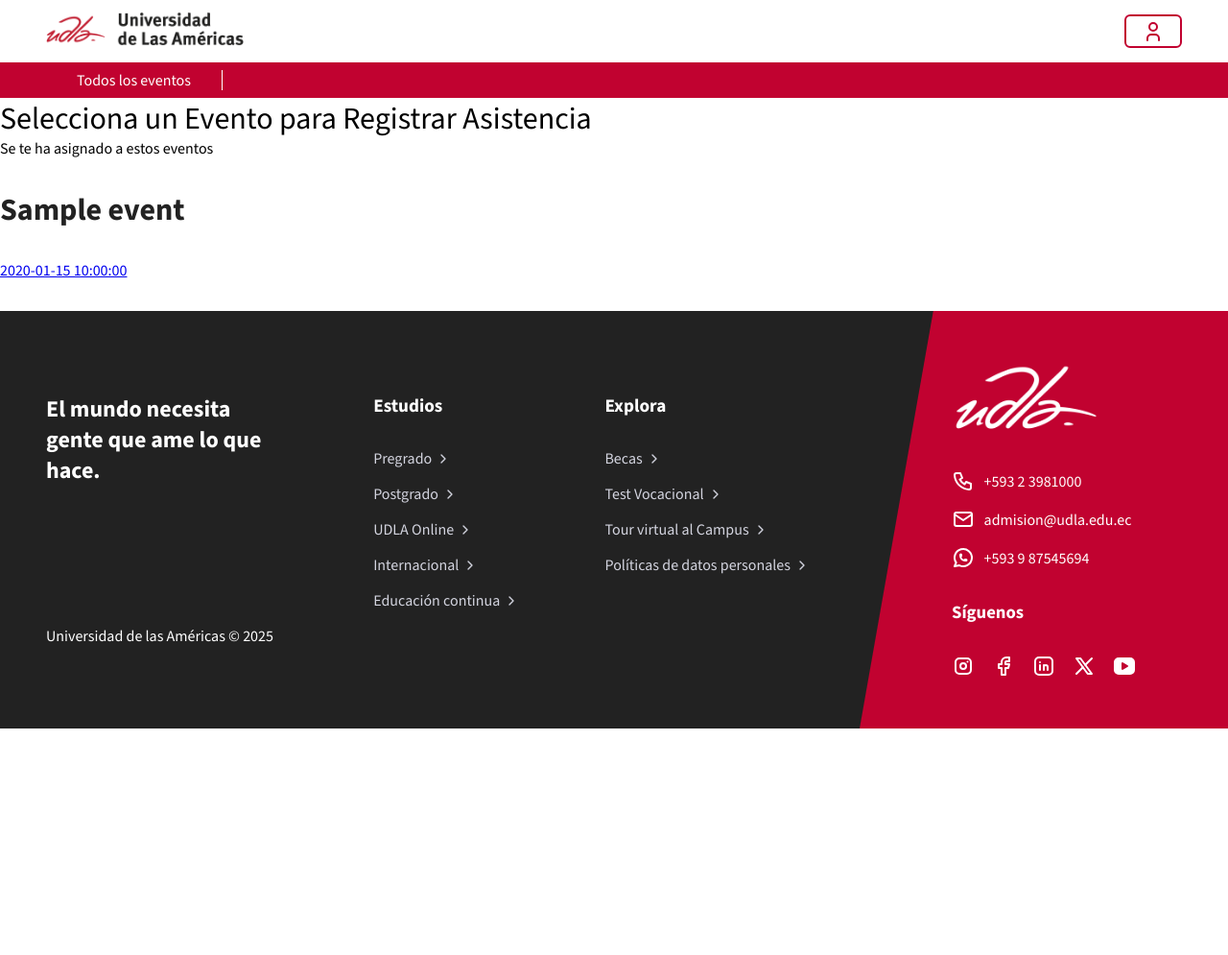
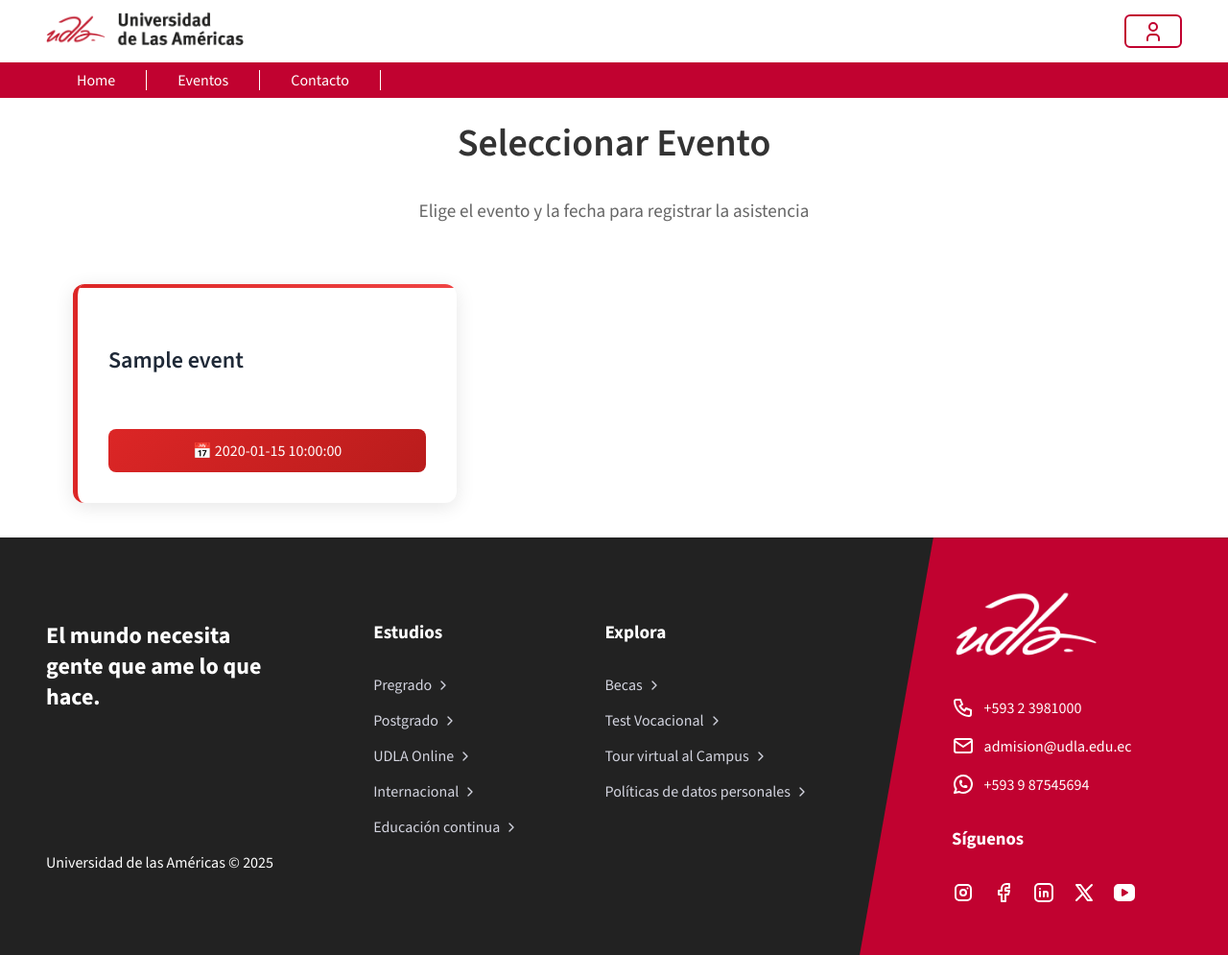
Before and after one commit to SkyDragon00/proyecto-capstone-frontend, a FastAPI app: template templates/select_event_to_record.html.j2 in a window 1280 px wide. Shown: the whole page at 96% size. Before the commit the page ends 759 px from the top, so only its background shows below. Run offline with FastAPI, Linux system fonts and the light colour scheme; the template is opened without the code that fills it: most values are stand-ins (such as "Sample title", 1, 10 or a date in 2020).

Commit message:
👌 IMPROVE: Revamp event selection page layout and styles; enhance user experience with responsive design and improved visual elements.

```diff
--- /dev/null
+++ b/static/css/select-events-to-record.css
@@ -0,0 +1,201 @@
+/* Estilos para la página de selección de eventos para registrar asistencia */
+
+.select-events-container {
+    max-width: 1200px;
+    margin: 0 auto;
+    padding: 20px;
+}
+
+.page-title {
+    text-align: center;
+    color: #333;
+    font-size: 2.5rem;
+    margin-bottom: 2rem;
+    font-weight: 600;
+}
+
+.page-subtitle {
+    text-align: center;
+    color: #666;
+    font-size: 1.2rem;
+    margin-bottom: 3rem;
+    font-weight: 300;
+}
+
+.list-upcoming-events {
+    list-style: none;
+    padding: 0;
+    margin: 0;
+    display: grid;
+    grid-template-columns: repeat(auto-fit, minmax(350px, 1fr));
+    gap: 2rem;
+}
+
+.event-card {
+    background: #fff;
+    border-radius: 12px;
+    box-shadow: 0 4px 20px rgba(0, 0, 0, 0.1);
+    padding: 2rem;
+    transition: all 0.3s ease;
+    border-left: 5px solid #dc2626;
+    position: relative;
+    overflow: hidden;
+}
+
+.event-card::before {
+    content: '';
+    position: absolute;
+    top: 0;
+    left: 0;
+    right: 0;
+    height: 4px;
+    background: linear-gradient(90deg, #dc2626, #ef4444);
+}
+
+.event-card:hover {
+    transform: translateY(-5px);
+    box-shadow: 0 8px 30px rgba(0, 0, 0, 0.15);
+}
+
+.event-title {
+    color: #1f2937;
+    font-size: 1.5rem;
+    font-weight: 600;
+    margin-bottom: 1.5rem;
+    line-height: 1.3;
+}
+
+.event-dates-container {
+    display: flex;
+    flex-direction: column;
+    gap: 0.75rem;
+}
+
+.event-date-link {
+    display: inline-block;
+    padding: 0.75rem 1.5rem;
+    background: linear-gradient(135deg, #dc2626, #b91c1c);
+    color: white;
+    text-decoration: none;
+    border-radius: 8px;
+    font-weight: 500;
+    text-align: center;
+    transition: all 0.3s ease;
+    position: relative;
+    overflow: hidden;
+}
+
+.event-date-link::before {
+    content: '';
+    position: absolute;
+    top: 0;
+    left: -100%;
+    width: 100%;
+    height: 100%;
+    background: linear-gradient(90deg, transparent, rgba(255, 255, 255, 0.2), transparent);
+    transition: left 0.5s;
+}
+
+.event-date-link:hover::before {
+    left: 100%;
+}
+
+.event-date-link:hover {
+    background: linear-gradient(135deg, #b91c1c, #991b1b);
+    transform: translateY(-2px);
+    box-shadow: 0 4px 15px rgba(220, 38, 38, 0.3);
+}
+
+.event-date-link:active {
+    transform: translateY(0);
+}
+
+/* Estilos para cuando no hay eventos */
+.no-events-message {
+    text-align: center;
+    padding: 3rem;
+    color: #6b7280;
+    font-size: 1.1rem;
+    background: #f9fafb;
+    border-radius: 12px;
+    border: 2px dashed #d1d5db;
+}
+
+.no-events-message i {
+    font-size: 3rem;
+    margin-bottom: 1rem;
+    display: block;
+    color: #9ca3af;
+}
+
+/* Responsive design */
+@media (max-width: 768px) {
+    .select-events-container {
+        padding: 15px;
+    }
+
+    .page-title {
+        font-size: 2rem;
+        margin-bottom: 1.5rem;
+    }
+
+    .page-subtitle {
+        font-size: 1rem;
+        margin-bottom: 2rem;
+    }
+
+    .list-upcoming-events {
+        grid-template-columns: 1fr;
+        gap: 1.5rem;
+    }
+
+    .event-card {
+        padding: 1.5rem;
+    }
+
+    .event-title {
+        font-size: 1.3rem;
+    }
+
+    .event-date-link {
+        padding: 0.65rem 1.25rem;
+        font-size: 0.9rem;
+    }
+}
+
+@media (max-width: 480px) {
+    .select-events-container {
+        padding: 10px;
+    }
+
+    .event-card {
+        padding: 1.25rem;
+    }
+
+    .event-date-link {
+        padding: 0.6rem 1rem;
+        font-size: 0.85rem;
+    }
+}
+
+/* Animación de entrada */
+@keyframes slideInUp {
+    from {
+        opacity: 0;
+        transform: translateY(30px);
+    }
+    to {
+        opacity: 1;
+        transform: translateY(0);
+    }
+}
+
+.event-card {
+    animation: slideInUp 0.6s ease-out;
+}
+
+.event-card:nth-child(1) { animation-delay: 0.1s; }
+.event-card:nth-child(2) { animation-delay: 0.2s; }
+.event-card:nth-child(3) { animation-delay: 0.3s; }
+.event-card:nth-child(4) { animation-delay: 0.4s; }
+.event-card:nth-child(5) { animation-delay: 0.5s; }
--- a/templates/select_event_to_record.html.j2
+++ b/templates/select_event_to_record.html.j2
@@ -3,22 +3,47 @@
 {% block title %}Registrar Asistencia{% endblock title %}
 
 {% block head %}
-{#
-<link rel="stylesheet" href="{{ url_for('static', path='css/.css') }}" /> #}
+<link rel="stylesheet" href="{{ url_for('static', path='css/select-events-to-record.css') }}" />
 {% endblock head %}
 
+{% block header_nav %}
+<li>
+    <a href="/home">Home</a>
+</li>
+<li>
+    <a href="#">Eventos</a>
+</li>
+<li>
+    <a href="#">Contacto</a>
+</li>
+{% endblock header_nav %}
+
 {% block main %}
+<div class="select-events-container">
+    <h1 class="page-title">Seleccionar Evento</h1>
+    <p class="page-subtitle">Elige el evento y la fecha para registrar la asistencia</p>
+
+    {% if events %}
     <ul class="list-upcoming-events">
-    <h1>Selecciona un Evento para Registrar Asistencia</h1>
-    <p>Se te ha asignado a estos eventos</p>
         {% for event in events %}
-    <li>
-        <h2>{{ event.name }}</h2>
+        <li class="event-card">
+            <h2 class="event-title">{{ event.name }}</h2>
 
+            <div class="event-dates-container">
                 {% for date in event.event_dates %}
-        <a href="/record-assistant/{{ event.id }}/{{ date.id }}">{{ date.day_date }}</a>
+                <a href="/record-assistant/{{ event.id }}/{{ date.id }}" class="event-date-link">
+                    📅 {{ date.day_date }}
+                </a>
                 {% endfor %}
+            </div>
         </li>
         {% endfor %}
     </ul>
+    {% else %}
+    <div class="no-events-message">
+        <i>📅</i>
+        <p>No hay eventos disponibles para registrar asistencia en este momento.</p>
+    </div>
+    {% endif %}
+</div>
 {% endblock main %}
```
Lines whose indentation alone changed are shown as unchanged.
